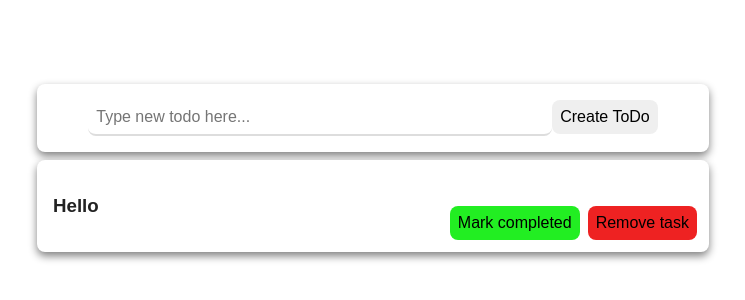
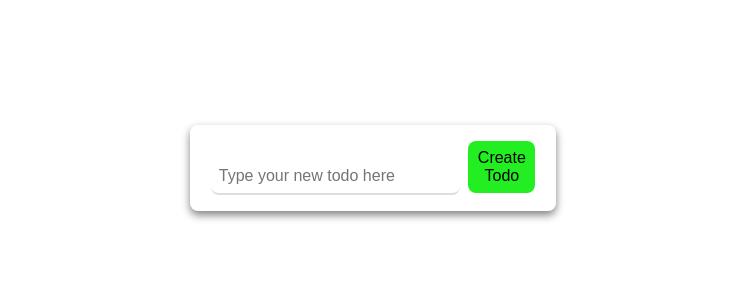
Before and after one commit to marcelobettini/react-redux-todo, a React (Create React App) app: page / in a window 1280 px wide. Shown: the part 240-540 px from the top of the page, without its empty margins (275-1020 px from the left). Built offline with nearby package versions, Linux system fonts and the light colour scheme.

Commit message:
persist added

```diff
--- a/package.json
+++ b/package.json
@@ -11,6 +11,7 @@
     "react-redux": "^7.2.4",
     "react-scripts": "4.0.3",
     "redux": "^4.1.0",
+    "redux-persist": "^6.0.0",
     "web-vitals": "^1.0.1"
   },
   "scripts": {
--- a/src/components/NewTodoForm.js
+++ b/src/components/NewTodoForm.js
@@ -1,15 +1,68 @@
+// import React, { useState } from "react";
+// import { connect } from "react-redux"; //connect is a high order function connect()()
+// import { createTodo } from "./actions";
+// import "./NewTodoForm.css";
+// const NewTodoForm = ({ todos, onCreatePressed }) => {
+//   const [inputValue, setInputValue] = useState("");
+//   return (
+//     <div className="new-todo-form">
+//       <input
+//         className="new-todo-input"
+//         type="text"
+//         placeholder="Type new todo here..."
+//         value={inputValue}
+//         onChange={(e) => setInputValue(e.target.value)}
+//       />
+//       <button
+//         onClick={() => {
+//           const isDuplicateText = todos.some(
+//             (todo) => todo.text === inputValue
+//           );
+//           if (!isDuplicateText) {
+//             onCreatePressed(inputValue);
+//             setInputValue("");
+//           }
+//         }}
+//         className="new-todo-btn"
+//       >
+//         Create ToDo
+//       </button>
+//     </div>
+//   );
+// };
+
+// /* el argumento state que se pasa a mapStateToProps  es un objeto que representa el estado entero de Redux
+// y su función consiste en tomar el objeto state y retornar otro objeto con las piezas del estado
+// que necesita nuestro componente */
+
+// const mapStateToProps = (state) => ({
+//   todos: state.todos,
+// });
+
+// /* trabaja en forma similar: las propiedades del objeto que retornemos, serán
+// pasadas al componente como props. Pero no toma el state de Redux como argumento sino
+// algo llamado dispatch, una función que permite a nuestros componentes disparar actions
+// a la que nuestro store responderá */
+
+// const mapDispatchToProps = (dispatch) => ({
+//   onCreatePressed: (text) => dispatch(createTodo(text)),
+// });
+// export default connect(mapStateToProps, mapDispatchToProps)(NewTodoForm);
+
 import React, { useState } from "react";
-import { connect } from "react-redux"; //connect is a high order function connect()()
+import { connect } from "react-redux";
 import { createTodo } from "./actions";
 import "./NewTodoForm.css";
+
 const NewTodoForm = ({ todos, onCreatePressed }) => {
   const [inputValue, setInputValue] = useState("");
+
   return (
     <div className="new-todo-form">
       <input
         className="new-todo-input"
         type="text"
-        placeholder="Type new todo here..."
+        placeholder="Type your new todo here"
         value={inputValue}
         onChange={(e) => setInputValue(e.target.value)}
       />
@@ -23,28 +76,20 @@ const NewTodoForm = ({ todos, onCreatePressed }) => {
             setInputValue("");
           }
         }}
-        className="new-todo-btn"
+        className="new-todo-button"
       >
-        Create ToDo
+        Create Todo
       </button>
     </div>
   );
 };
 
-/* el argumento state que se pasa a mapStateToProps  es un objeto que representa el estado entero de Redux
-y su función consiste en tomar el objeto state y retornar otro objeto con las piezas del estado
-que necesita nuestro componente */
-
 const mapStateToProps = (state) => ({
   todos: state.todos,
 });
 
-/* trabaja en forma similar: las propiedades del objeto que retornemos, serán
-pasadas al componente como props. Pero no toma el state de Redux como argumento sino
-algo llamado dispatch, una función que permite a nuestros componentes disparar actions
-a la que nuestro store responderá*/
-
 const mapDispatchToProps = (dispatch) => ({
   onCreatePressed: (text) => dispatch(createTodo(text)),
 });
+
 export default connect(mapStateToProps, mapDispatchToProps)(NewTodoForm);
--- a/src/components/TodoList.js
+++ b/src/components/TodoList.js
@@ -1,12 +1,48 @@
+// import React from "react";
+// import { connect } from "react-redux";
+// import { removeTodo } from "./actions";
+// import NewTodoForm from "./NewTodoForm";
+// import TodoListItem from "./TodoListItem";
+// import "./TodoList.css";
+
+// const TodoList = ({ todos = [], onRemovePressed }) => (
+//   <div className="list-wrapper">
+//     <NewTodoForm></NewTodoForm>
+//     {todos.map((todo) => (
+//       <TodoListItem todo={todo} onRemovePressed={onRemovePressed} />
+//     ))}
+//   </div>
+// );
+// const mapStateToProps = (state) => ({
+//   todos: state.todos,
+// });
+// const mapDispatchToProps = (dispatch) => ({
+//   onRemovePressed: (text) => dispatch(removeTodo(text)),
+// });
+// export default connect(mapStateToProps, mapDispatchToProps)(TodoList);
+
 import React from "react";
+import { connect } from "react-redux";
 import NewTodoForm from "./NewTodoForm";
 import TodoListItem from "./TodoListItem";
-const TodoList = ({ todos = [{ text: "Hello" }] }) => (
+import { removeTodo } from "./actions";
+import "./TodoList.css";
+
+const TodoList = ({ todos = [], onRemovePressed }) => (
   <div className="list-wrapper">
-    <NewTodoForm></NewTodoForm>
+    <NewTodoForm />
     {todos.map((todo) => (
-      <TodoListItem todo={todo} />
+      <TodoListItem todo={todo} onRemovePressed={onRemovePressed} />
     ))}
   </div>
 );
-export default TodoList;
+
+const mapStateToProps = (state) => ({
+  todos: state.todos,
+});
+
+const mapDispatchToProps = (dispatch) => ({
+  onRemovePressed: (text) => dispatch(removeTodo(text)),
+});
+
+export default connect(mapStateToProps, mapDispatchToProps)(TodoList);
--- a/src/components/TodoListItem.js
+++ b/src/components/TodoListItem.js
@@ -1,11 +1,16 @@
 import React from "react";
 import "./TodoListItem.css";
-const TodoListItem = ({ todo }) => (
+const TodoListItem = ({ todo, onRemovePressed }) => (
   <div className="todo-item-container">
     <h3>{todo.text}</h3>
     <div className="btn-container">
       <button className="btn-completed">Mark completed</button>
-      <button className="btn-removed">Remove task</button>
+      <button
+        onClick={() => onRemovePressed(todo.text)}
+        className="btn-removed"
+      >
+        Remove task
+      </button>
     </div>
   </div>
 );
--- a/src/components/reducers.js
+++ b/src/components/reducers.js
@@ -7,7 +7,7 @@ export const todos = (state = [], action) => {
       const { text } = payload;
       const newTodo = {
         text,
-        iscompleted: false,
+        isCompleted: false,
       };
       return state.concat(newTodo);
     }
--- a/src/index.js
+++ b/src/index.js
@@ -1,12 +1,18 @@
 import React from "react";
+import { persistStore } from "redux-persist";
+import { PersistGate } from "redux-persist/integration/react";
 import ReactDOM from "react-dom";
 import { Provider } from "react-redux";
 import { configureStore } from "./store.js";
 import App from "./App.js";
 
+const store = configureStore();
+const persistor = persistStore(store);
 ReactDOM.render(
-  <Provider store={configureStore()}>
-    <App />
+  <Provider store={store}>
+    <PersistGate loading={<div>Loading...</div>} persistor={persistor}>
+      <App />
+    </PersistGate>
   </Provider>,
   document.getElementById("root")
 );
--- a/src/store.js
+++ b/src/store.js
@@ -1,5 +1,15 @@
 import { createStore, combineReducers } from "redux";
+import { persistReducer } from "redux-persist";
+import storage from "redux-persist/lib/storage";
+import autoMergeLevel2 from "redux-persist/es/stateReconciler/autoMergeLevel2";
 import { todos } from "./components/reducers";
-const reducers = {};
+
+const reducers = { todos };
+const persistConfig = {
+  key: "root",
+  storage,
+  stateReconciler: autoMergeLevel2,
+};
 const rootReducer = combineReducers(reducers);
-export const configureStore = () => createStore(rootReducer);
+const persistedReducer = persistReducer(persistConfig, rootReducer);
+export const configureStore = () => createStore(persistedReducer);
```
Also changed, not shown: 1 other file (tests, documents, lock files or other folders).
